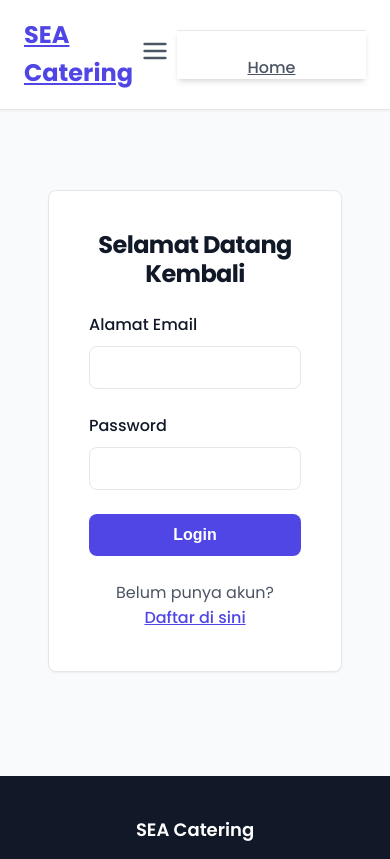
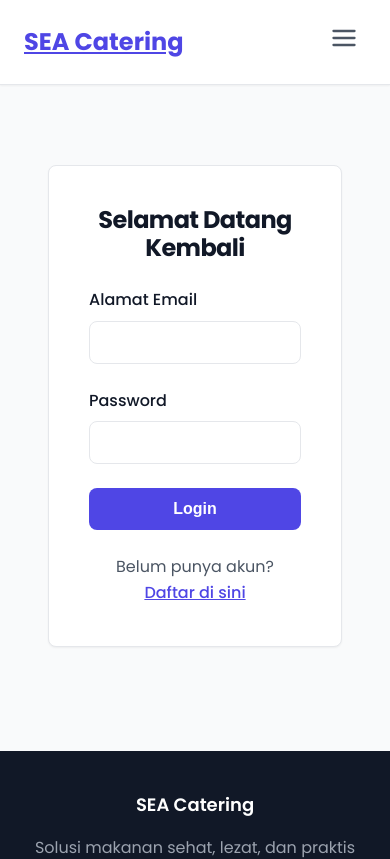
Before and after one commit to Joevan29/sea-catering-app, a React (Vite) app in the folder client/: page /login in a window 390 px wide. Shown: the top 859 px of the page. Built offline with nearby package versions, Linux system fonts and the light colour scheme; no server answers.

Commit message:
Update main.css

```diff
--- a/client/src/assets/css/main.css
+++ b/client/src/assets/css/main.css
@@ -323,7 +323,6 @@ body {
    4. RESPONSIVE DESIGN
    ========================================================================== */
 
-/* === PERBAIKAN: Aturan .navbar yang konflik di sini telah dihapus === */
 @media (max-width: 768px) {
   .container {
     flex: 1;
@@ -460,6 +459,12 @@ body {
   width: 100%;
 }
 
+.navbar__menu {
+  display: flex;
+  align-items: center;
+  gap: var(--space-lg);
+}
+
 .navbar__links {
   gap: var(--space-lg); /* Jarak antar link utama */
 }
@@ -491,7 +496,7 @@ body {
   background: none;
   border: none;
   padding: 0.5rem;
-  z-index: 1001; /* PERBAIKAN: Pastikan tombol selalu bisa diklik */
+  z-index: 1001;
 }
 
 /* --- Footer Refinement --- */
@@ -557,52 +562,46 @@ body {
 }
 
 /* --- Responsive Navbar (Hamburger Menu) --- */
-/* === INI BAGIAN UTAMA YANG TELAH DIPERBAIKI DAN DISEMPURNAKAN === */
 @media (max-width: 992px) {
   .navbar__toggle {
-    display: block; /* Tampilkan tombol hamburger */
+    display: block;
   }
 
   .navbar__menu {
-    position: flex;
-    top: 100%; /* Muncul tepat di bawah navbar */
+    display: none;
+    position: absolute;
+    top: 100%;
     left: 0;
-    right: 0; /* PERBAIKAN: Gunakan right: 0 agar lebar penuh */
     width: 100%;
     background-color: var(--color-surface);
+    box-shadow: var(--shadow-md);
+    border-top: 1px solid var(--color-border);
     flex-direction: column;
-    align-items: center; /* PERBAIKAN: Pusatkan item menu */
-    padding: var(--space-lg) 0; /* PERBAIKAN: Padding atas-bawah, tanpa padding samping */
-    box-shadow: var(--shadow-md);
-    border-top: 1px solid var(--color-border); /* PERBAIKAN: Garis pemisah */
-
-    /* Sembunyikan menu secara default */
-    max-height: 0;
-    overflow: hidden;
-    transition: max-height 0.35s ease-in-out, padding 0.35s ease-in-out; /* PERBAIKAN: Transisi lebih smooth */
+    align-items: center;
+    padding: var(--space-lg) 0;
+    gap: var(--space-lg);
   }
 
   .navbar__menu--open {
-    max-height: 500px; /* Atur ketinggian yang cukup untuk semua item */
-    padding: var(--space-lg) 0; /* PERBAIKAN: Pastikan padding muncul saat menu terbuka */
+    display: flex;
   }
 
   .navbar__links {
     flex-direction: column;
     align-items: center;
-    width: 100%;
-    gap: var(--space-lg); /* PERBAIKAN: Jarak antar link di menu mobile */
+    gap: var(--space-lg);
   }
 
   .navbar__auth {
     flex-direction: column;
-    width: 100%;
-    border: none;
-    padding: 0;
-    margin-top: var(--space-lg); /* PERBAIKAN: Beri jarak dari link utama */
-    gap: var(--space-lg);
-  }
-}
+    align-items: center;
+    gap: var(--space-md);
+    border-left: none;
+    padding-left: 0;
+    margin-top: var(--space-md);
+  }
+}
+
 
 /* ==========================================================================
    7. DASHBOARD SPECIFIC STYLES
@@ -1779,3 +1778,33 @@ body {
 .actions-cell .btn--sm svg {
   margin-right: var(--space-xs);
 }
+
+/* ==========================================================================
+   15. PERBAIKAN RESPONSIVE UNTUK ADMIN TOPBAR
+   ========================================================================== */
+
+@media (max-width: 992px) {
+  .admin-topbar {
+    padding: 0 var(--space-md); /* Kurangi padding kiri-kanan */
+  }
+
+  /* Sembunyikan navigasi utama di mobile untuk menghemat ruang */
+  .admin-topbar__nav {
+    display: none;
+  }
+
+  /* Kecilkan font brand agar muat */
+  .admin-topbar__brand {
+    font-size: 1rem;
+  }
+
+  /* Kurangi jarak antar elemen di sisi kanan */
+  .admin-topbar__right {
+      gap: var(--space-sm);
+  }
+
+  /* SARAN: Jika tulisan "Hi, Admin!" ada di dalam elemen dengan class,
+     misalnya <span class="admin-greeting">Hi, Admin!</span>,
+     Anda bisa menyembunyikannya agar lebih rapi lagi. */
+  /* .admin-greeting { display: none; } */
+}
```
